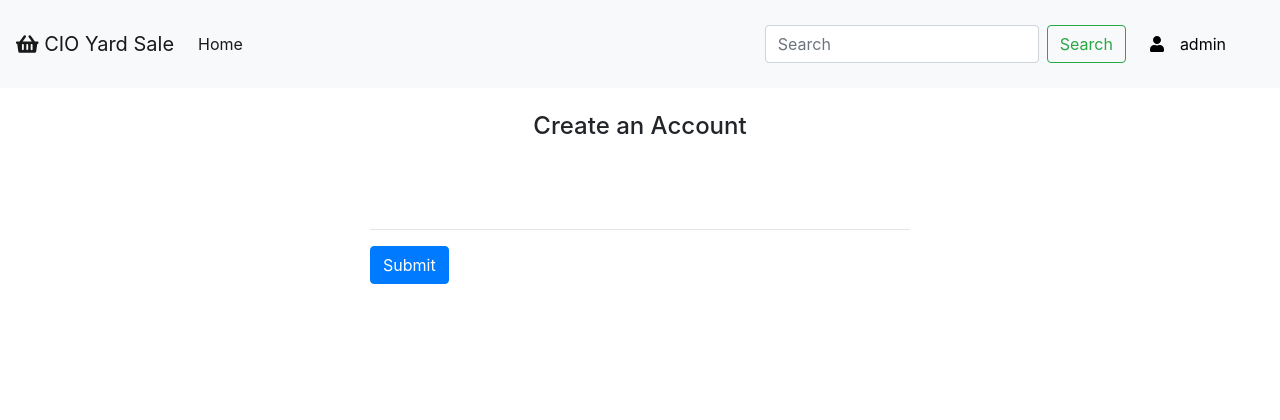
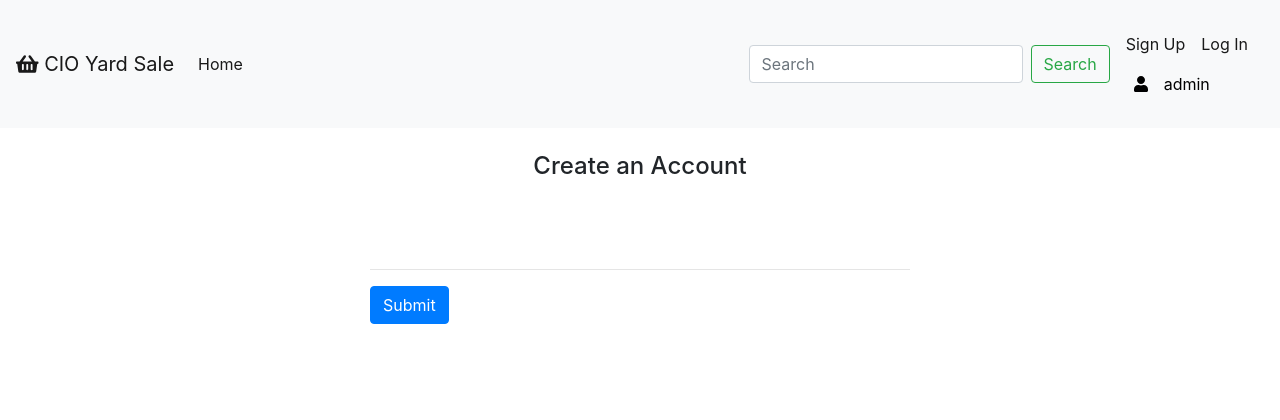
Before and after one commit to aidanlanden22/CioYardSale_public, a Django app: template web/frontend/templates/cio/signup.html in a window 1280 px wide. Shown: the top 420 px of the page. Run offline with Django 3.2, Linux system fonts and the light colour scheme; the template is opened without the code that fills it, so the values that code supplies are empty; a user stored in the database is signed in; some libraries are stand-ins or nearby versions.

Commit message:
added signup to menu bar

```diff
--- a/CioYardSale/myUser/views.py
+++ b/CioYardSale/myUser/views.py
@@ -27,7 +27,6 @@ def create_user(request):
 
     if request.method == 'POST':
         if myUser.objects.filter(username=request.POST.get('username')):
-            status = ({'status': 'unsuccessful request','response':'username already exists'})
             json_response = {
                 'status': 'error',
                 'response': 'Username already exists.',
--- a/web/frontend/templates/base.html
+++ b/web/frontend/templates/base.html
@@ -52,6 +52,15 @@
             <button class="btn btn-outline-success my-2 my-sm-0" type="submit">Search</button>
           </form>
           <div class="mx-2 pt-3" style="font-size:16px;">
+              <ul class="navbar-nav mr-auto">
+            <li class="nav-item active">
+              <a class="nav-link" href="{% url 'signup_user' %}">Sign Up<span class="sr-only"></span></a>
+            </li>
+                  <!-- TO DO -->
+            <li class="nav-item active">
+              <a class="nav-link" href="{% url 'index' %}">Log In<span class="sr-only"></span></a>
+            </li>
+          </ul>
               {% if request.user.is_authenticated %}
                 <div class="nav-item dropdown">
                   <div class="row">
@@ -75,8 +84,8 @@
                   </div>
                 </div>
               {% else%}
-                <!-- TO DO -->
-                <p>log in</p>
+
+
 
               {% endif %}
           </div>
```
Also changed, not shown: exp/exp/views.py (+8 -15 lines), web/frontend/views.py (+2 -8 lines).
